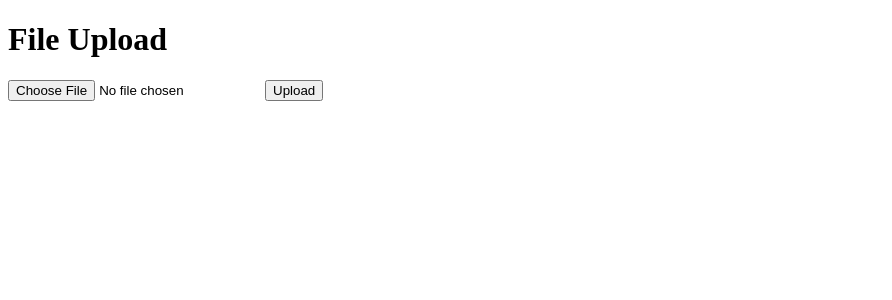
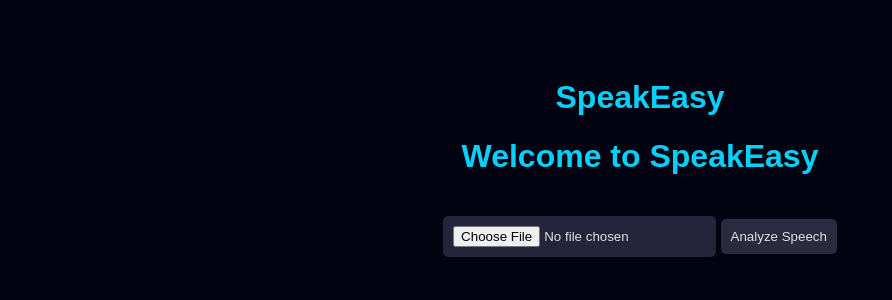
Before and after one commit to VaniaAbbas01/University-of-London-Final-Project, a Flask app: page / in a window 1280 px wide. Shown: the top 300 px of the page, without its empty margins (0-892 px from the left). Run offline with Flask 3, Linux system fonts and the light colour scheme.

Commit message:
added styling to the html code

```diff
--- a/templates/index.html
+++ b/templates/index.html
@@ -4,16 +4,41 @@
     <meta charset="UTF-8" />
     <meta name="viewport" content="width=device-width, initial-scale=1.0" />
     <title>Document</title>
+    <style>
+      body {
+        background-color: #020210;
+        color: #05d0f9;
+        font-family: Arial, sans-serif;
+        text-align: center;
+        padding-top: 50px;
+      }
+      input,
+      button {
+        margin-top: 20px;
+        padding: 10px;
+        background-color: #2a2a40;
+        color: #e0e0e0;
+        border: none;
+        border-radius: 5px;
+      }
+      input[type="file"] {
+        background-color: #24243a;
+      }
+      button:hover {
+        background-color: #7c3aed;
+      }
+    </style>
   </head>
   <body>
-    <h1>File Upload</h1>
+    <h1>SpeakEasy</h1>
+    <h1>Welcome to SpeakEasy</h1>
     <form
       action="{{url_for('upload')}}"
       method="POST"
       enctype="multipart/form-data"
     >
-      <input type="file" name="video" accept=".mp4" />
-      <input type="submit" value="Upload" />
+      <input type="file" name="video" accept=".mp4" required />
+      <button type="submit">Analyze Speech</button>
     </form>
   </body>
 </html>
```
